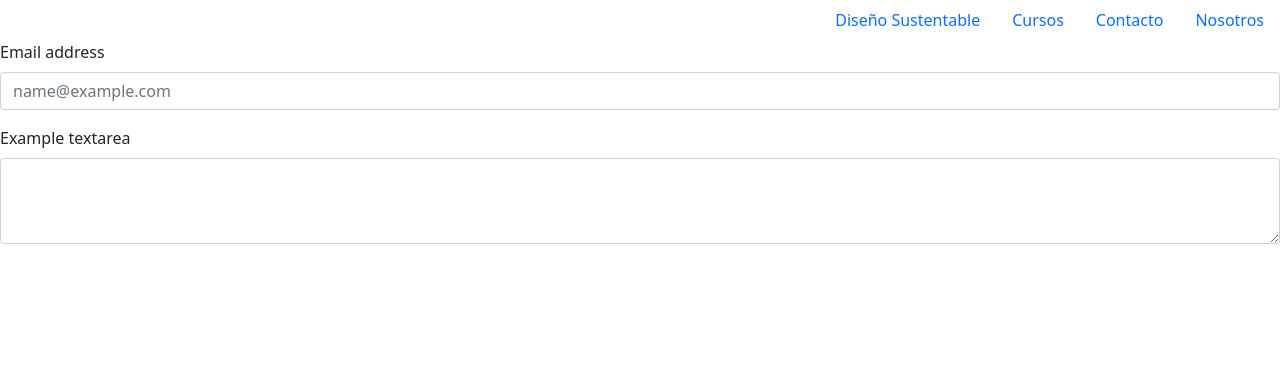
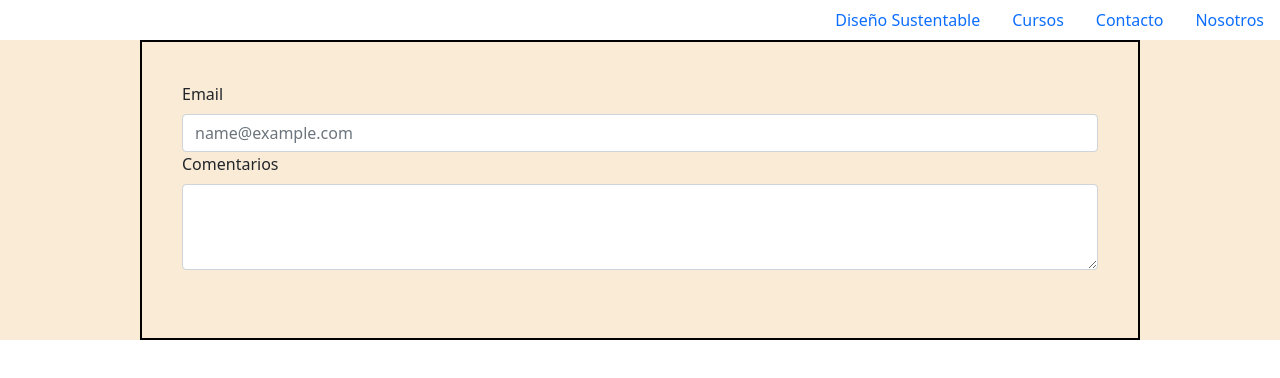
Before and after one commit to AdrianaVillafane/AP4.0-Trabajo-Practico-Integrador, a plain HTML site: page contacto.html in a window 1280 px wide. Drawn offline with nearby package versions, Linux system fonts and the light colour scheme.

Commit message:
Arreglo barras y linkeados

```diff
--- a/contacto.html
+++ b/contacto.html
@@ -11,12 +11,13 @@
     integrity="sha384-1BmE4kWBq78iYhFldvKuhfTAU6auU8tT94WrHftjDbrCEXSU1oBoqyl2QvZ6jIW3"
     crossorigin="anonymous"
   />
+  <link rel="stylesheet" href="style.css">
 </head>
 <body>
   <header>
     <ul class="nav justify-content-end">
       <li class="nav-item">
-        <a class="nav-link active" aria-current="page" href="#">Diseño Sustentable</a>
+        <a class="nav-link active" aria-current="page" href="/index.html">Diseño Sustentable</a>
       </li>
       <li class="nav-item">
         <a class="nav-link" href="/cursos.html">Cursos</a>
@@ -30,12 +31,11 @@
     </ul>
   </header>
     <main>
-        <div class="mb-3">
-            <label for="exampleFormControlInput1" class="form-label">Email address</label>
+        <div class="form">
+            <label for="exampleFormControlInput1" class="form-label">Email</label>
             <input type="email" class="form-control" id="exampleFormControlInput1" placeholder="name@example.com">
-          </div>
-          <div class="mb-3">
-            <label for="exampleFormControlTextarea1" class="form-label">Example textarea</label>
+
+            <label for="exampleFormControlTextarea1" class="form-label">Comentarios</label>
             <textarea class="form-control" id="exampleFormControlTextarea1" rows="3"></textarea>
           </div>
 
--- a/style.css
+++ b/style.css
@@ -4,13 +4,18 @@
 }
 
 
-nav{
-    background-color: black;
-    font-size: 40px;
-    font-family:'Times New Roman', Times, serif;
 
 
+main{
+    width: 100%;
+    background-color: antiquewhite;
+
 }
-main{
-    background-color: antiquewhite;
+.form{
+    width: 1000px;
+    height: 300px;
+    border: 2px solid black;
+    margin: auto;
+    padding: 40px;
+
 }
```
Also changed, not shown: cursos.html (+2 -1 lines), nosotros.html (+2 -1 lines).
